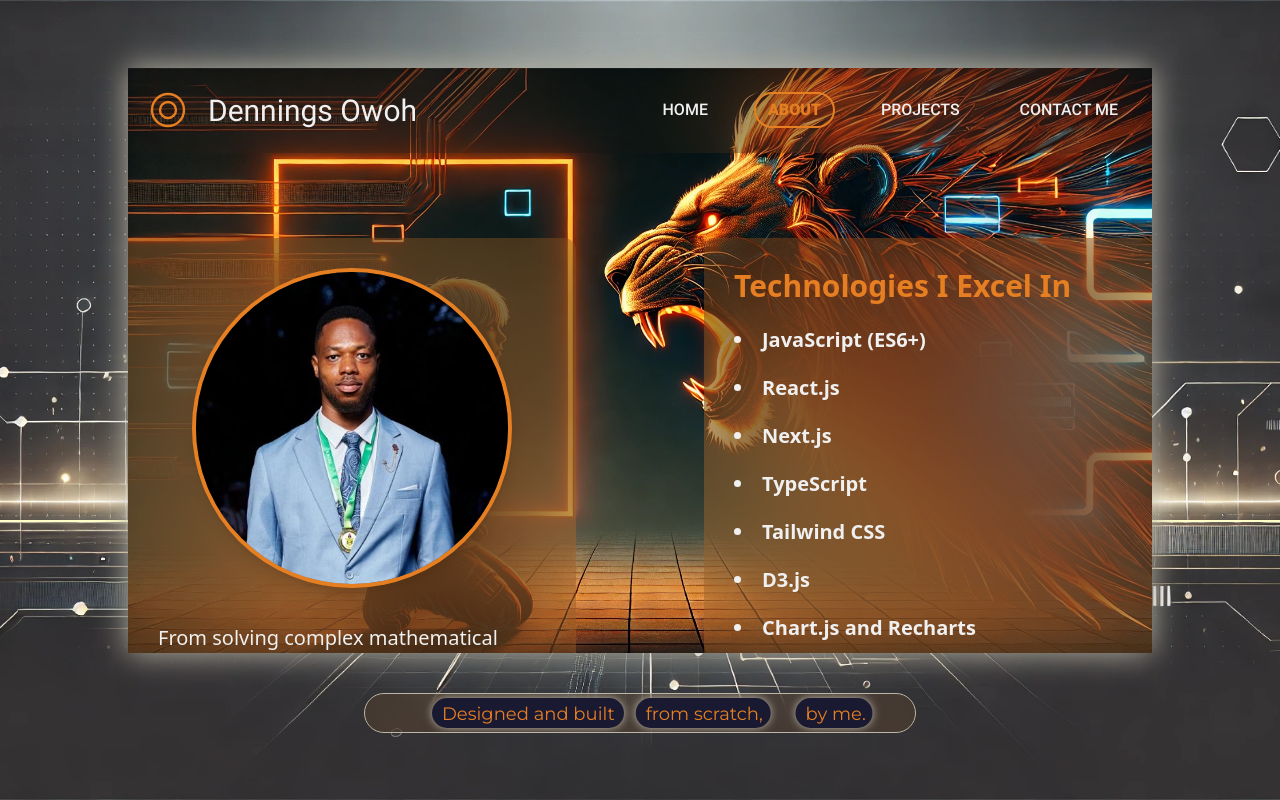
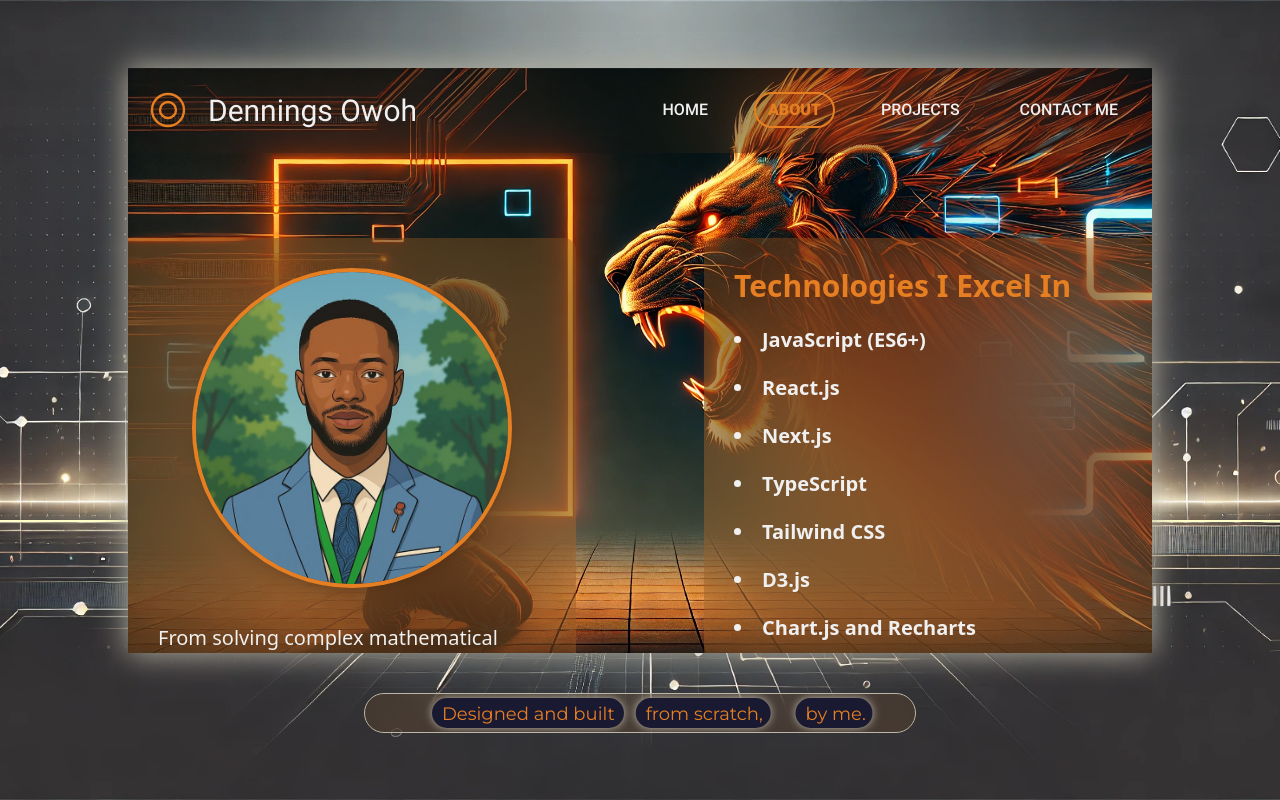
Before and after one commit to ArinzeGit/My-Portfolio-Website, a Next.js app: page /about in a window 1280 px wide. Built offline with nearby package versions, Linux system fonts and the light colour scheme.

Commit message:
Change professional picture in about page to cartoon avatar
Reduce size of avatar in contact-me page

```diff
--- a/src/app/about/page.tsx
+++ b/src/app/about/page.tsx
@@ -22,11 +22,11 @@ const About = () => {
         <TranslucentCard position="left" className="max-w-md bg-aboutPrimary">
           <div className="relative w-64 h-64 sm:w-80 sm:h-80 mx-auto overflow-hidden rounded-full border-[4px] border-aboutPrimary shadow-lg transition-all duration-500 ease-out hover:shadow-2xl">
             <Image
-              src="/images/arinze-in-suit.jpg"
+              src="/images/cartoon-arinze-in-suit.jpg"
               alt="Professional image"
               fill
               sizes="(max-width: 640px) 256px, (max-width: 1024px) 320px, 400px"
-              className="object-cover transition-transform duration-500 ease-out hover:scale-110"
+              className="object-cover object-top transition-transform duration-500 ease-out hover:scale-110"
               priority
             />
           </div>
--- a/src/app/contact-me/page.tsx
+++ b/src/app/contact-me/page.tsx
@@ -42,7 +42,7 @@ const ContactMe = () => {
         }}
       >
         <TranslucentCard className="max-w-md bg-contactMePrimary text-center sticky top-[0]">
-          <div className="relative w-64 h-64 sm:w-80 sm:h-80 mx-auto overflow-hidden rounded-full border-[4px] border-contactMePrimary shadow-lg transition-all duration-500 ease-out hover:shadow-2xl">
+          <div className="relative w-24 h-24 sm:w-30 sm:h-30 mx-auto overflow-hidden rounded-full border-[4px] border-contactMePrimary shadow-lg transition-all duration-500 ease-out hover:shadow-2xl">
             <Image
               src="/images/cartoon-arinze-in-suit.jpg"
               alt="Professional image"
```
